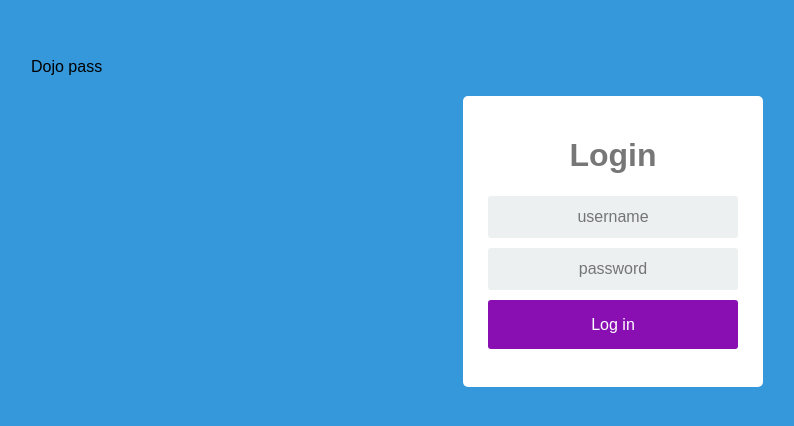
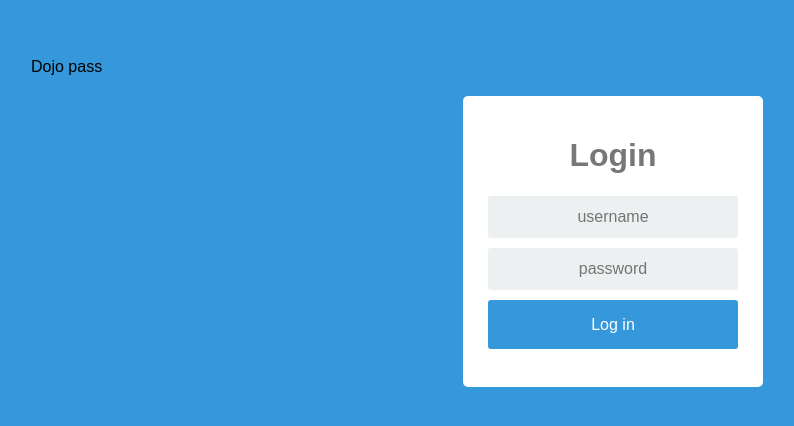
Before and after one commit to nakurunet/bc-13-todo, a Flask app: page / in a window 1280 px wide. Shown: the top 426 px of the page, without its empty margins (27-821 px from the left). Run offline with Flask 2, Linux system fonts and the light colour scheme.

```diff
--- a/static/style.css
+++ b/static/style.css
@@ -45,13 +45,13 @@ transition: border .5s;
 }
 
 input:focus {
-border: 2px solid #b30f37;
+border: 2px solid #3498DB;
 box-shadow: none;
 }
 
 .btn {
   border: 2px solid transparent;
-  background: #890fb3;
+  background: #3498DB;
   color: #ffffff;
   font-size: 16px;
   line-height: 25px;
```
